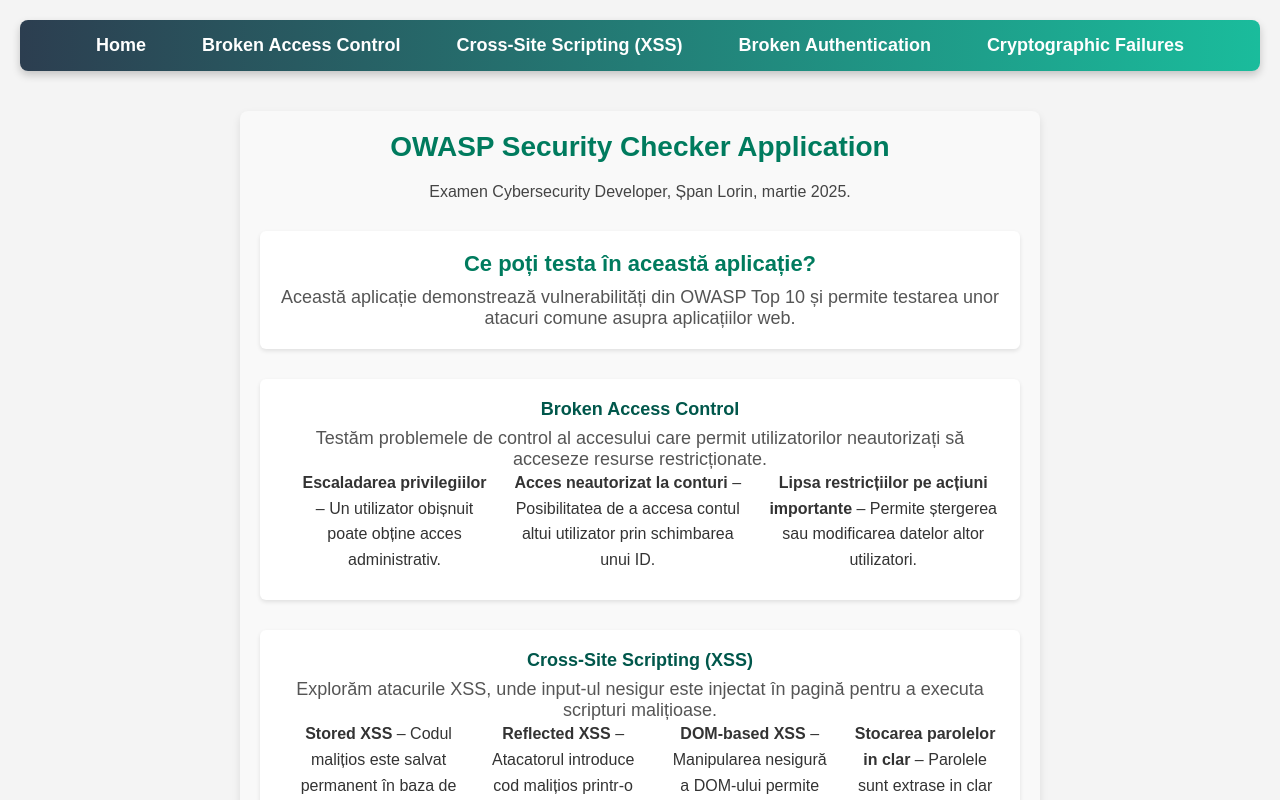
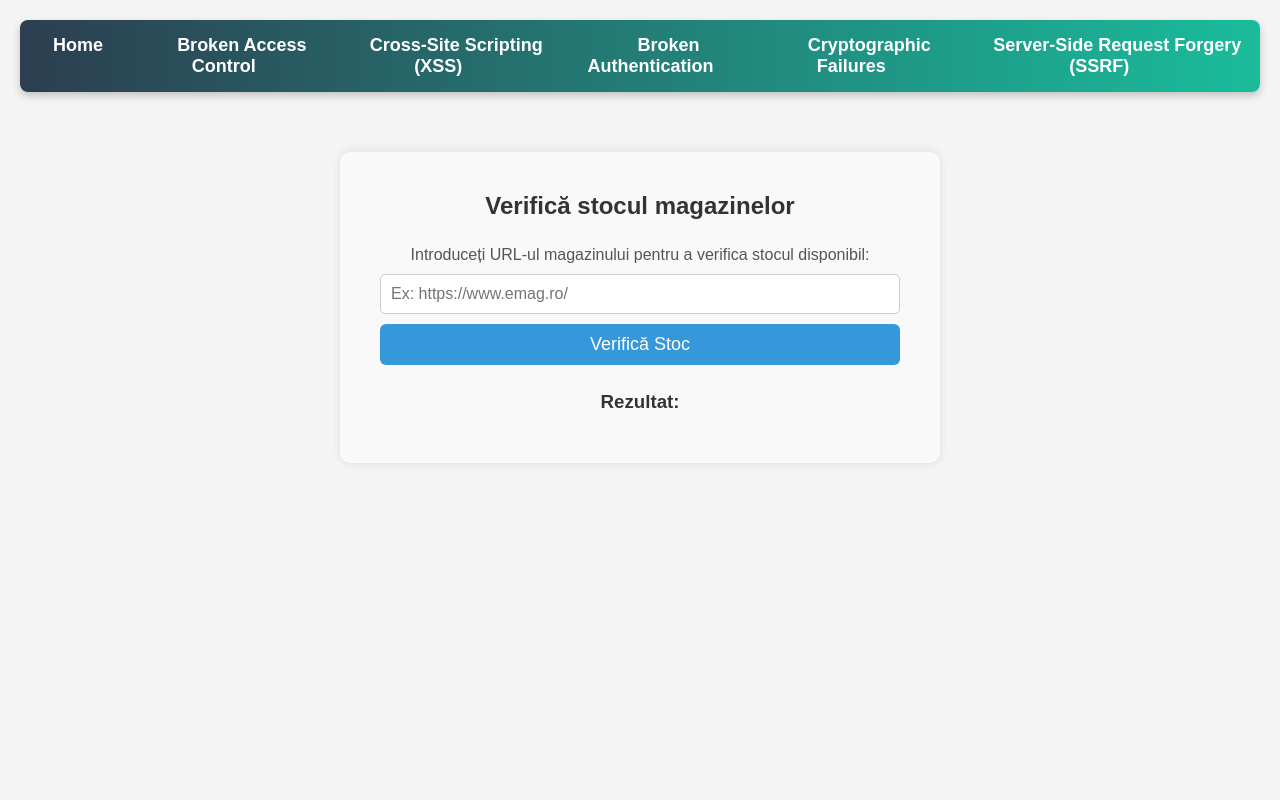
Before and after one commit to lorinspan/owasp-fe, an Angular app: page /tests/ssrf in a window 1280 px wide. Before the commit this address led to /. Shown: the top 800 px of the page. Built offline with nearby package versions, Linux system fonts and the light colour scheme.

Commit message:
Added SSRF (A10: Server-Side Request Forgery (SSRF))

```diff
--- a/src/app/app.routes.ts
+++ b/src/app/app.routes.ts
@@ -4,6 +4,7 @@
 import { BrokenAuthComponent } from './pages/tests/broken-auth/broken-auth.component';
 import {BrokenAccessControlComponent} from './pages/tests/broken-access-control/broken-access-control.component';
 import {CryptoFailComponent} from './pages/tests/crypto-fail/crypto-fail.component';
+import {SSRFComponent} from './pages/tests/ssrf/ssrf.component';
 
 export const routes: Routes = [
   { path: '', component: HomeComponent },
@@ -12,5 +13,6 @@
   { path: 'tests/xss', component: XssComponent },
   { path: 'tests/broken-auth', component: BrokenAuthComponent },
   { path: 'tests/crypto-fail', component: CryptoFailComponent },
+  { path: 'tests/ssrf', component: SSRFComponent },
   { path: '**', redirectTo: '', pathMatch: 'full' } // Fallback dacă ruta nu există
 ];
--- a/src/app/components/navbar/navbar.component.html
+++ b/src/app/components/navbar/navbar.component.html
@@ -5,5 +5,6 @@
     <li><a routerLink="/tests/xss">Cross-Site Scripting (XSS)</a></li>
     <li><a routerLink="/tests/broken-auth">Broken Authentication</a></li>
     <li><a routerLink="/tests/crypto-fail">Cryptographic Failures</a></li>
+    <li><a routerLink="/tests/ssrf">Server-Side Request Forgery (SSRF)</a></li>
   </ul>
 </nav>
--- a/src/app/pages/home/home.component.html
+++ b/src/app/pages/home/home.component.html
@@ -50,4 +50,15 @@
     </ul>
   </div>
 
+  <div class="section">
+    <h3 class="section-subtitle">Server-Side Request Forgery (SSRF)</h3>
+    <p>Explorăm atacurile SSRF, unde utilizatorul poate introduce o adresă URL nesigură, iar serverul va efectua o solicitare către acea adresă fără nicio validare.</p>
+    <ul class="list">
+      <li><strong>Manipularea cererilor către backend</strong> – Aplicația permite utilizatorului să introducă un URL extern pentru verificarea stocului, dar nu limitează domeniile accesibile.</li>
+      <li><strong>Acces la resurse interne</strong> – Un atacator poate introduce o adresă URL internă (de exemplu, <code>http://localhost:8080/api/bac/admin/config</code>) pentru a accesa informații restricționate.</li>
+      <li><strong>Ocolirea mecanismelor de autentificare</strong> – Deoarece serverul execută cererea direct, poate accesa date interne fără a necesita autentificare.</li>
+      <li><strong>Expunerea informațiilor sensibile</strong> – Permite extragerea datelor administrative sau utilizatorilor prin exploatarea SSRF.</li>
+    </ul>
+  </div>
+
 </div>
--- /dev/null
+++ b/src/app/pages/tests/ssrf/ssrf.component.css
@@ -0,0 +1,46 @@
+.container {
+  max-width: 600px;
+  background: #f9f9f9;
+  border-radius: 10px;
+  box-shadow: 0 0 10px rgba(0, 0, 0, 0.1);
+}
+
+h2 {
+  color: #333;
+  margin-bottom: 5%;
+}
+
+h3 {
+  margin-bottom: 2%;
+}
+
+p {
+  word-wrap: break-word;
+}
+
+input {
+  width: 100%;
+  padding: 10px;
+  margin: 10px 0;
+  border: 1px solid #ccc;
+  border-radius: 5px;
+}
+
+button {
+  background-color: #3498db;
+  color: white;
+  padding: 10px;
+  border: none;
+  cursor: pointer;
+  width: 100%;
+  margin-bottom: 5%;
+}
+
+button:hover {
+  background-color: #2980b9;
+}
+
+p {
+  font-size: 16px;
+  color: #555;
+}
--- /dev/null
+++ b/src/app/pages/tests/ssrf/ssrf.component.html
@@ -0,0 +1,13 @@
+<div class="container">
+  <h2>Verifică stocul magazinelor</h2>
+  <p>Introduceți URL-ul magazinului pentru a verifica stocul disponibil:</p>
+
+  <input type="text" [(ngModel)]="url" placeholder="Ex: https://www.emag.ro/">
+  <button (click)="checkStock()">Verifică Stoc</button>
+
+  <div *ngIf="response">
+    <h3>Rezultat:</h3>
+    <p>{{ response.message }}</p>
+  </div>
+
+</div>
--- /dev/null
+++ b/src/app/pages/tests/ssrf/ssrf.component.ts
@@ -0,0 +1,32 @@
+import { Component } from '@angular/core';
+import { HttpClient } from '@angular/common/http';
+import { CommonModule } from '@angular/common';
+import { FormsModule } from '@angular/forms';
+
+@Component({
+  standalone: true,
+  selector: 'app-ssrf',
+  imports: [CommonModule, FormsModule],
+  templateUrl: './ssrf.component.html',
+  styleUrls: ['./ssrf.component.css']
+})
+export class SSRFComponent {
+  url: string = '';
+  response: { message: string } = { message: '' };  // Schimbă tipul de răspuns la un obiect cu message
+
+  constructor(private http: HttpClient) {}
+
+  checkStock() {
+    this.http.post<{ message: string }>('http://localhost:8080/api/stores/check-stock', { url: this.url }, { responseType: 'json' })
+      .subscribe(
+        (data) => {
+          console.log("Received:", data);
+          this.response = data;  // Atribuie obiectul cu message
+        },
+        (error) => {
+          console.error("Error:", error);
+          this.response = { message: 'Error fetching stock!' };  // Atribuie un mesaj de eroare
+        }
+      );
+  }
+}
```
Also changed, not shown: 1 other file (tests, documents, lock files or other folders).
